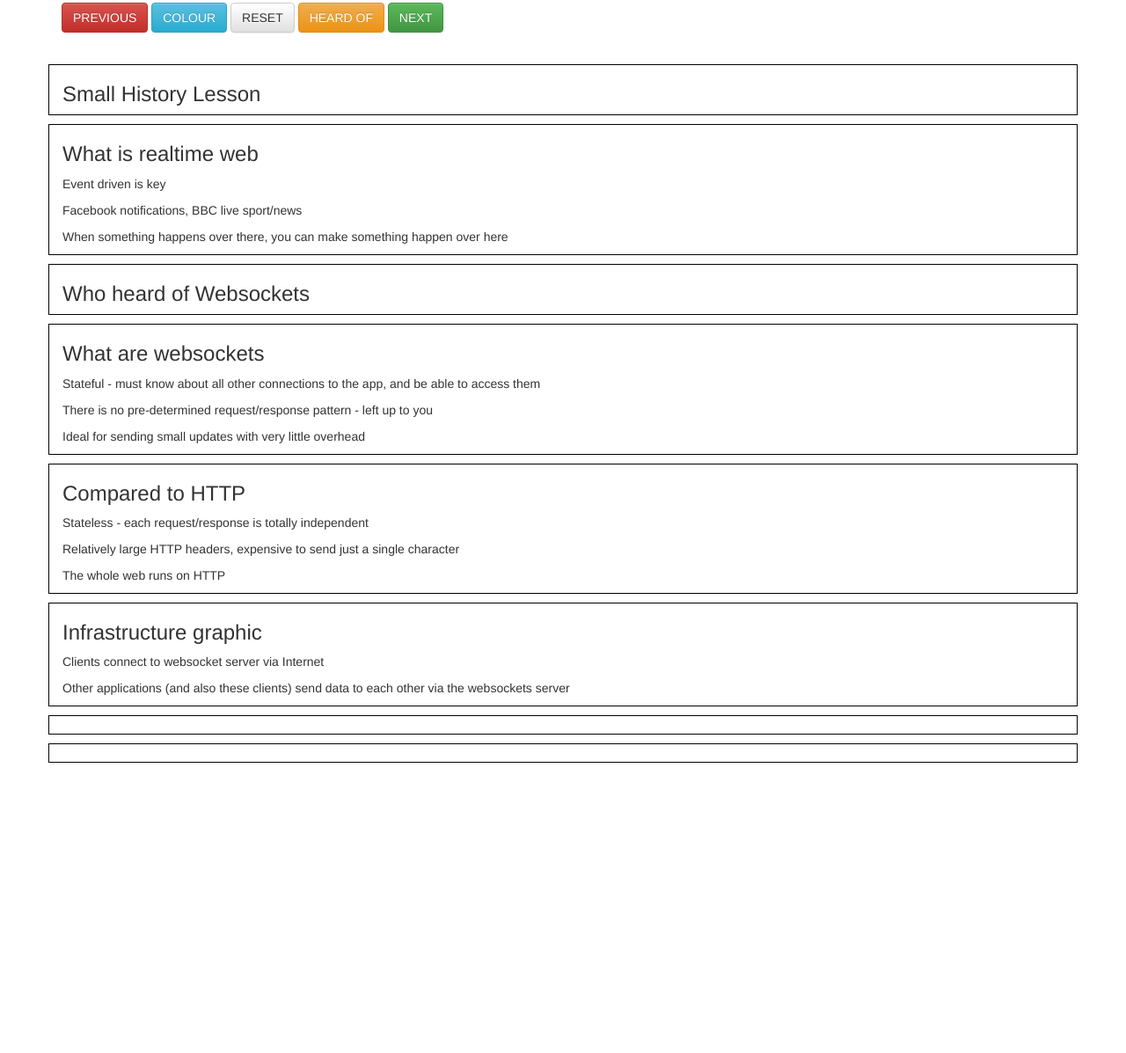
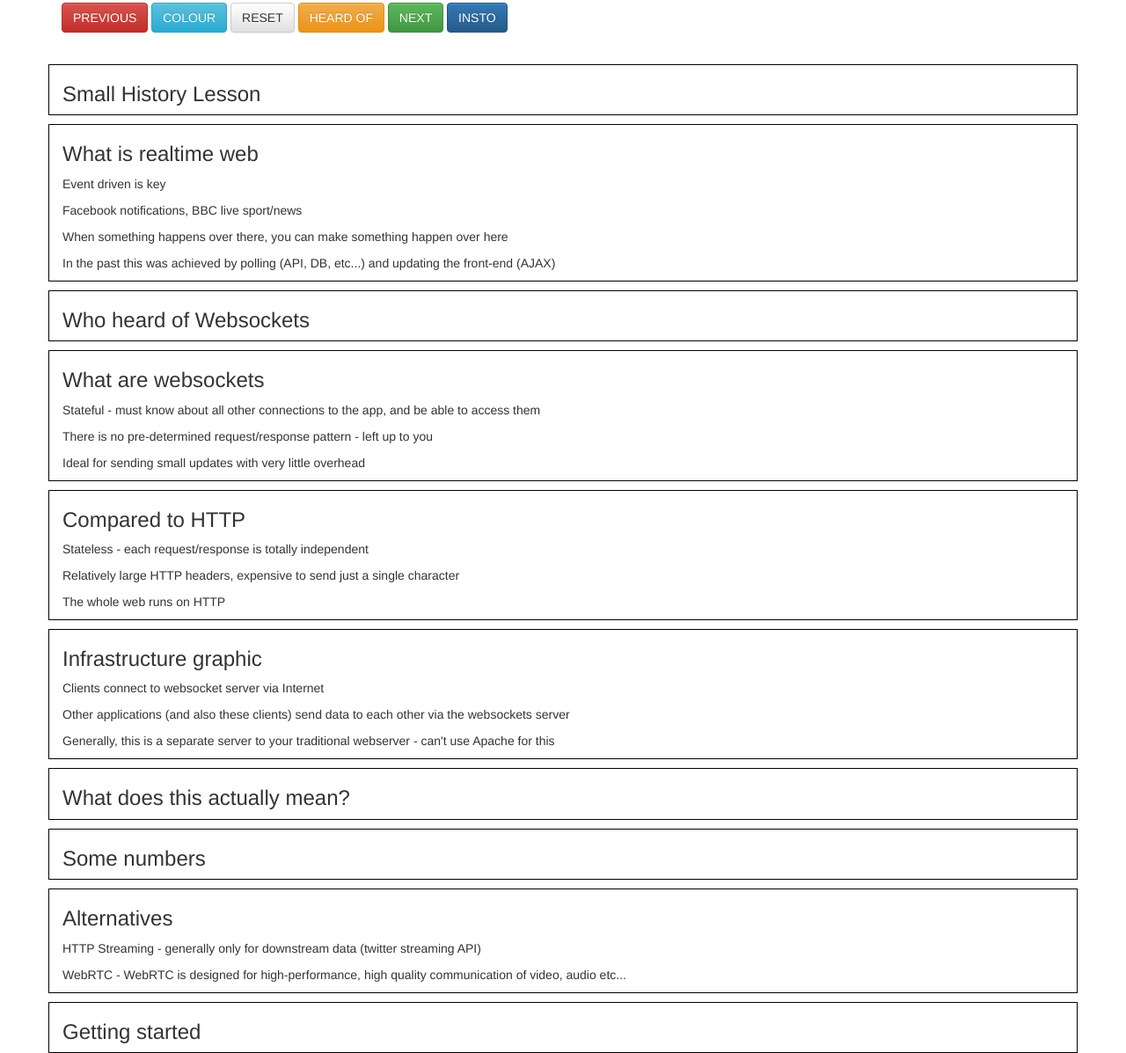
Before and after one commit to MattCollins84/realtime-pres, a plain HTML site: page controller.html in a window 1280 px wide. Shown: the part 7-1204 px from the top of the page at 88% size. Before the commit the page ends 874 px from the top, so only its background shows below. Drawn offline with nearby package versions, Linux system fonts and the light colour scheme; a script that the page names is missing.

Commit message:
commit previous changes

```diff
--- a/controller.html
+++ b/controller.html
@@ -60,6 +60,7 @@
           <input type='button' class="btn btn-default mt10" onclick="black();" value="RESET" />
           <input type='button' class="btn btn-warning mt10" onclick="heardof();" value="HEARD OF" />
           <input type='button' class="btn btn-success mt10" onclick="next();" value="NEXT" />
+          <input type='button' class="btn btn-primary mt10" onclick="redirect();" value="INSTO" />
         </div>
 
       </div>
@@ -82,6 +83,7 @@
           <p>Event driven is key</p>
           <p>Facebook notifications, BBC live sport/news</p>
           <p>When something happens over there, you can make something happen over here</p>
+          <p>In the past this was achieved by polling (API, DB, etc...) and updating the front-end (AJAX)</p>
 
         </div>
 
@@ -115,19 +117,35 @@
           <h3>Infrastructure graphic</h3>
           <p>Clients connect to websocket server via Internet</p>
           <p>Other applications (and also these clients) send data to each other via the websockets server</p>
+          <p>Generally, this is a separate server to your traditional webserver - can't use Apache for this</p>
 
         </div>
 
         <div class="col-sm-12 mt10 section">
 
-          <h3></h3>
+          <h3>What does this actually mean?</h3>
           <p></p>
 
         </div>
 
         <div class="col-sm-12 mt10 section">
 
-          <h3></h3>
+          <h3>Some numbers</h3>
+          <p></p>
+
+        </div>
+
+        <div class="col-sm-12 mt10 section">
+
+          <h3>Alternatives</h3>
+          <p>HTTP Streaming - generally only for downstream data (twitter streaming API)</p>
+          <p>WebRTC - WebRTC is designed for high-performance, high quality communication of video, audio etc...</p>
+
+        </div>
+
+        <div class="col-sm-12 mt10 section">
+
+          <h3>Getting started</h3>
           <p></p>
 
         </div>
@@ -202,6 +220,12 @@
 
       }
 
+      var redirect = function() {
+
+        insto.send({ userType: "audience"}, { action: "redirect" }, false);
+
+      }
+
     </script>
 
   </body>
```
Also changed, not shown: audience.html (+4 -0 lines), projector.html (+20 -2 lines).
